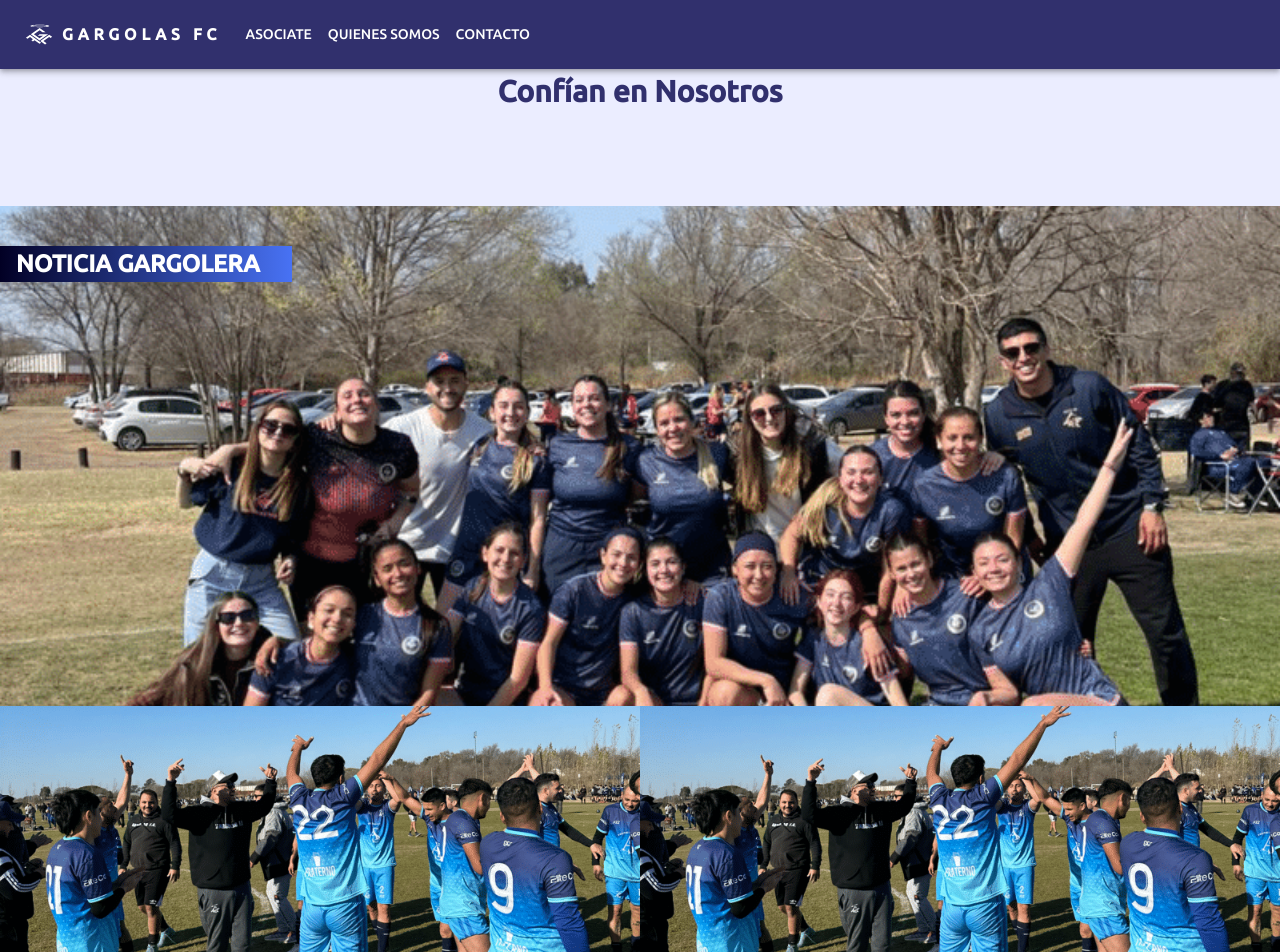
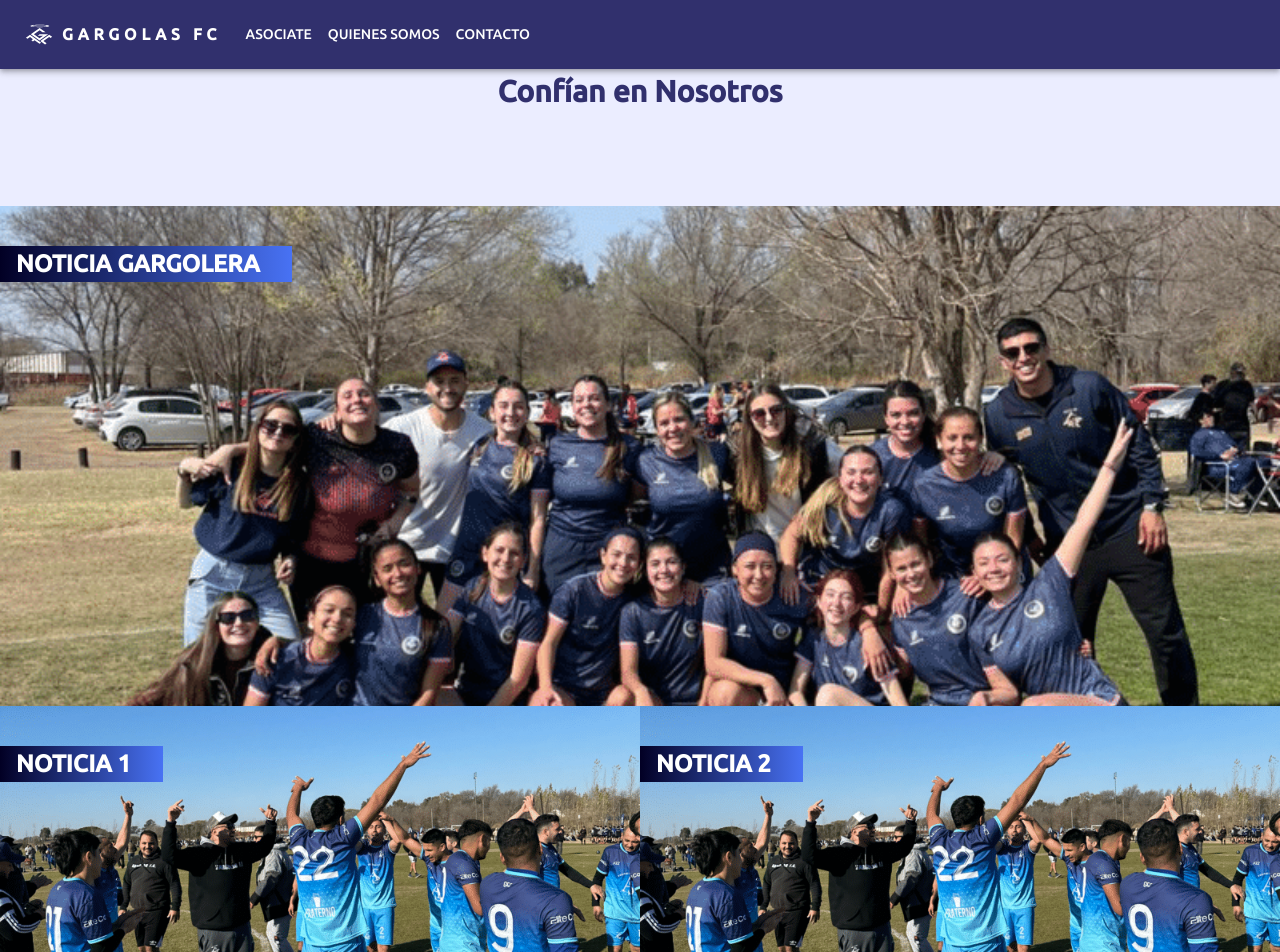
Before and after one commit to JulianOviedo/GARGOLAS-FC, a Next.js app: page / in a window 1280 px wide. Shown: the top 952 px of the page. Built offline with nearby package versions, Linux system fonts and the light colour scheme; a web font is replaced by a local one.

Commit message:
news component

```diff
--- /dev/null
+++ b/src/app/data.ts
@@ -0,0 +1,32 @@
+export type New = {
+    src: string,
+    alt: string,
+    title: string,
+    description: string;
+    isPrimary: boolean;
+}
+
+export const newsData:New[] = [
+    {
+      src: "/images/gargolas-grupal-fem.png",
+      alt: "Imagen de ejemplo",
+      title: "NOTICIA GARGOLERA",
+      description:
+        "Lorem ipsum dolor sit amet consectetur adipisicing elit. Officiis ea maxime voluptatum repellendus autem, vel harum facilis ducimus doloribus. Harum laudantium itaque dolore temporibus nostrum qui amet quibusdam, fugiat quis.",
+      isPrimary: true,
+    },
+    {
+      src: "/images/gargolas-grupal-masculino.png",
+      alt: "Gargolas Futbol",
+      title: "NOTICIA 1",
+      description: "Descripción de la primera noticia.",
+      isPrimary: false,
+    },
+    {
+      src: "/images/gargolas-grupal-masculino.png",
+      alt: "Gargolas Futbol",
+      title: "NOTICIA 2",
+      description: "Descripción de la segunda noticia.",
+      isPrimary: false,
+    },
+  ];
--- a/src/app/page.tsx
+++ b/src/app/page.tsx
@@ -5,6 +5,7 @@ import News from "@/components/News";
 import PreFooter from "@/components/PreFooter";
 import Sponsors from "@/components/Sponsors";
 import Box from "@mui/material/Box";
+import { newsData } from "./data";
 
 export default function Home() {
   return (
@@ -12,7 +13,7 @@ export default function Home() {
       overflowX: 'clip'
     }}>
       <Sponsors />
-      <News/>
+      <News newsData={newsData}/>
       <MercadoPagoForm
         sx={{
           mt: 20,
--- a/src/components/News.tsx
+++ /dev/null
@@ -1,142 +0,0 @@
-"use client";
-
-import { SxProps, Theme, Typography } from "@mui/material";
-import Box from "@mui/material/Box";
-import Image from "next/image";
-import React from "react";
-
-type Props = {
-  sx?: SxProps<Theme>;
-};
-
-const CONTAINER_HEIGHT = 1000;
-
-const News: React.FC<Props> = ({ sx }) => {
-  return (
-    <Box
-      sx={[
-        {
-          width: { xs: "100%" },
-          height: CONTAINER_HEIGHT,
-          display: "flex",
-          flexDirection: "column",
-        },
-        ...(Array.isArray(sx) ? sx : [sx]),
-      ]}
-    >
-      <Box
-        sx={{
-          position: "relative",
-          width: "100%",
-          height: CONTAINER_HEIGHT / 2,
-          "&:hover .image": {
-            filter: "blur(5px)", // Aplicar blur a la imagen
-          },
-          "&:hover .overlay": {
-            opacity: 1, // Hacer visible el overlay al hacer hover
-          },
-        }}
-      >
-        {/* Imagen */}
-        <Box
-          component="img"
-          src="/images/gargolas-grupal-fem.png"
-          alt="Imagen de ejemplo"
-          className="image"
-          sx={{
-            width: "100%",
-            height: "100%",
-            objectFit: "cover",
-            transition: "filter 0.3s ease",
-          }}
-        />
-        {/* Contenido superpuesto */}
-        <Typography
-          color="common.white"
-          component="span"
-          sx={{
-            position: "absolute",
-            top: 40,
-            left: 0,
-            pl: 2,
-            fontSize: 24,
-            fontWeight: "bolder",
-            pr: 4,
-            background:
-              "linear-gradient(90deg, rgba(2,0,36,1) 0%, rgba(72,114,244,1) 100%)",
-          }}
-        >
-          NOTICIA GARGOLERA
-        </Typography>
-        <Typography
-          className="overlay"
-          component="span"
-          sx={{
-            position: "absolute",
-            top: 0,
-            left: 0,
-            p: 4,
-            width: "100%",
-            height: "100%",
-            display: "flex",
-            alignItems: "center",
-            textAlign: "justify",
-            justifyContent: "center",
-            backgroundColor: "rgba(0, 0, 0, 0.5)", // Fondo oscuro semi-transparente
-            color: "secondary.main",
-            fontSize: 18,
-            opacity: 0, // Invisible por defecto
-            transition: "opacity 0.3s ease", // Transición suave en la aparición
-            zIndex: 1, // Asegurarse de que esté encima de la imagen
-          }}
-        >
-          Lorem ipsum dolor sit amet consectetur adipisicing elit. Officiis ea
-          maxime voluptatum repellendus autem, vel harum facilis ducimus
-          doloribus. Harum laudantium itaque dolore temporibus nostrum qui amet
-          quibusdam, fugiat quis.
-        </Typography>
-      </Box>
-
-      <Box
-        sx={{
-          display: "flex",
-          flexDirection: "row",
-          height: CONTAINER_HEIGHT / 4,
-        }}
-      >
-        <Box
-          sx={{
-            position: "relative",
-            width: "50%",
-            height: "100%",
-          }}
-        >
-          <Image
-            src="/images/gargolas-grupal-masculino.png"
-            alt="Gargolas Futbol"
-            fill
-            objectFit="cover"
-            sizes="100%"
-          />
-        </Box>
-        <Box
-          sx={{
-            position: "relative",
-            width: "50%",
-            height: "100%",
-          }}
-        >
-          <Image
-            src="/images/gargolas-grupal-masculino.png"
-            alt="Gargolas Futbol"
-            objectFit="cover"
-            fill
-            sizes="100%"
-          />
-        </Box>
-      </Box>
-    </Box>
-  );
-};
-
-export default News;
--- /dev/null
+++ b/src/components/News/ImageWithOverlay.tsx
@@ -0,0 +1,75 @@
+import Box from "@mui/material/Box";
+import Typography from "@mui/material/Typography";
+import Image from "next/image";
+
+// Subcomponente para el efecto de imagen con overlay y blur
+const ImageWithOverlay: React.FC<{
+  src: string;
+  alt: string;
+  title: string;
+  description: string;
+  isPrimary?: boolean;
+  containerHeight: number;
+}> = ({ src, alt, title, description, isPrimary, containerHeight }) => (
+  <Box
+    sx={{
+      position: "relative",
+      width: "100%",
+      height: isPrimary ? containerHeight / 2 : containerHeight / 3,
+      "&:hover .image": {
+        filter: "blur(5px)", // Aplicar blur a la imagen
+      },
+      "&:hover .overlay": {
+        opacity: 1, // Hacer visible el overlay al hacer hover
+      },
+    }}
+  >
+    {/* Imagen */}
+    <Image src={src} alt={alt} className="image" fill objectFit="cover" />
+    {/* Título superpuesto */}
+    <Typography
+      color="common.white"
+      component="span"
+      sx={{
+        position: "absolute",
+        top: 40,
+        left: 0,
+        pl: 2,
+        fontSize: 24,
+        fontWeight: "bolder",
+        pr: 4,
+        background:
+          "linear-gradient(90deg, rgba(2,0,36,1) 0%, rgba(72,114,244,1) 100%)",
+      }}
+    >
+      {title}
+    </Typography>
+    {/* Contenido superpuesto */}
+    <Typography
+      className="overlay"
+      component="span"
+      sx={{
+        position: "absolute",
+        top: 0,
+        left: 0,
+        p: 4,
+        width: "100%",
+        height: "100%",
+        display: "flex",
+        alignItems: "center",
+        textAlign: "justify",
+        justifyContent: "center",
+        backgroundColor: "rgba(0, 0, 0, 0.5)", // Fondo oscuro semi-transparente
+        color: "secondary.main",
+        fontSize: 18,
+        opacity: 0, // Invisible por defecto
+        transition: "opacity 0.3s ease", // Transición suave en la aparición
+        zIndex: 1, // Asegurarse de que esté encima de la imagen
+      }}
+    >
+      {description}
+    </Typography>
+  </Box>
+);
+
+export default ImageWithOverlay;
--- /dev/null
+++ b/src/components/News/index.tsx
@@ -0,0 +1,71 @@
+import Box from "@mui/material/Box";
+import React from "react";
+import ImageWithOverlay from "./ImageWithOverlay";
+import { New } from "@/app/data";
+import { SxProps, Theme } from "@mui/material";
+
+type Props = {
+  newsData: New[];
+  sx?: SxProps<Theme>;
+};
+
+const CONTAINER_HEIGHT = 1000;
+
+const News: React.FC<Props> = ({ sx, newsData }) => {
+  return (
+    <Box
+      sx={[
+        {
+          width: { xs: "100%" },
+          position: "relative",
+          height: CONTAINER_HEIGHT,
+          display: "flex",
+          flexDirection: "column",
+        },
+        ...(Array.isArray(sx) ? sx : [sx]),
+      ]}
+    >
+      {/* primera noticia (principal) */}
+      <Box sx={{ height: CONTAINER_HEIGHT / 2 }}>
+        <ImageWithOverlay
+          containerHeight={CONTAINER_HEIGHT}
+          src={newsData[0].src}
+          alt={newsData[0].alt}
+          title={newsData[0].title}
+          description={newsData[0].description}
+          isPrimary={newsData[0].isPrimary}
+        />
+      </Box>
+
+      {/* Segundas dos */}
+      <Box
+        sx={{
+          display: "flex",
+          flexDirection: "row",
+          height: CONTAINER_HEIGHT / 4,
+        }}
+      >
+        {newsData.slice(1).map((news, index) => (
+          <Box
+            key={index}
+            sx={{
+              width: "50%",
+              position: "relative",
+            }}
+          >
+            <ImageWithOverlay
+              containerHeight={CONTAINER_HEIGHT}
+              src={news.src}
+              alt={news.alt}
+              title={news.title}
+              description={news.description}
+              isPrimary={news.isPrimary}
+            />
+          </Box>
+        ))}
+      </Box>
+    </Box>
+  );
+};
+
+export default News;
```
